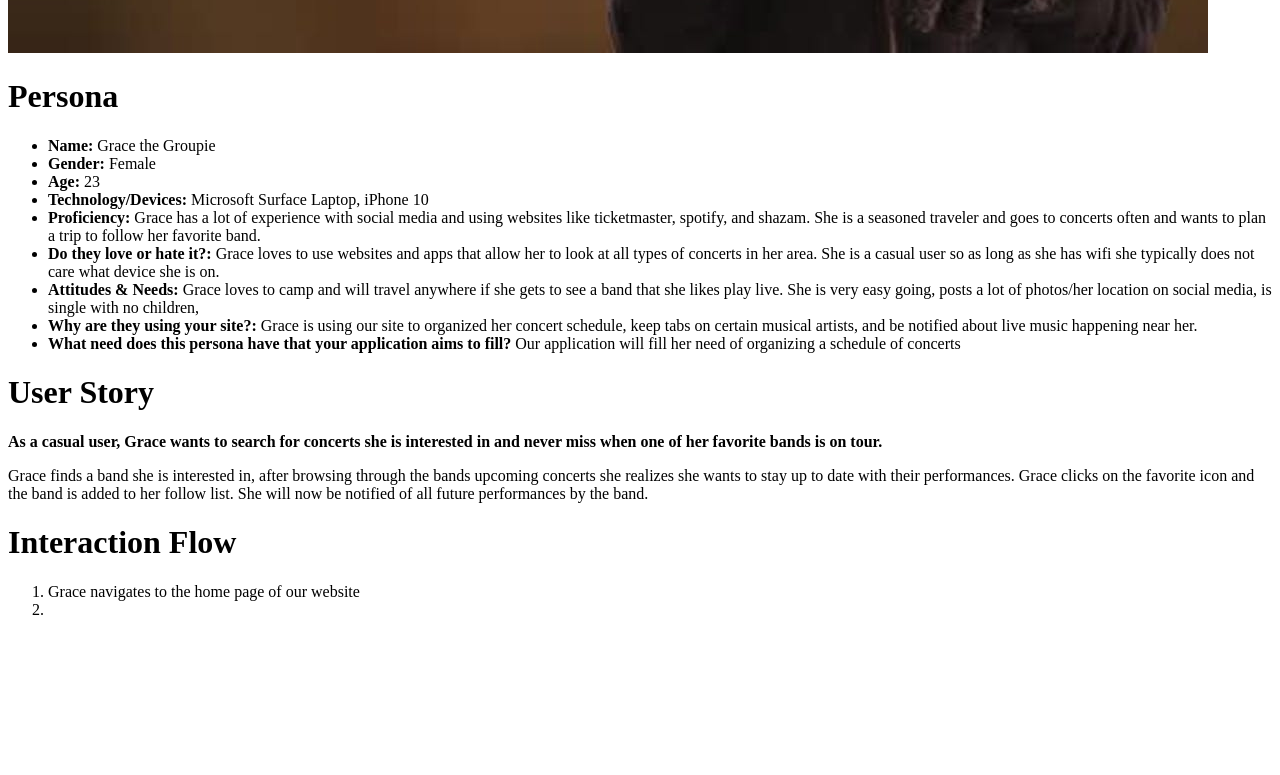
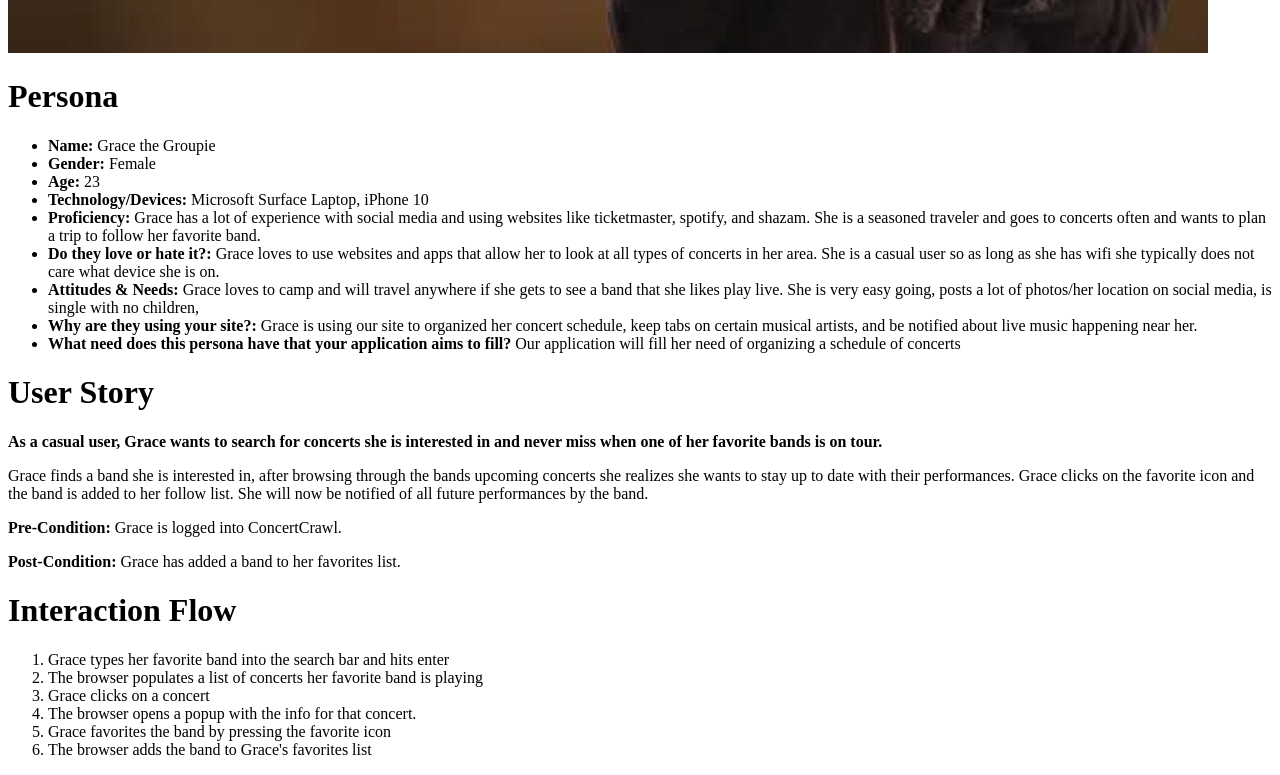
Before and after one commit to Concertcrawl/concert-crawl, a plain HTML site: page epic/grace.html in a window 1280 px wide. Shown: the part 827-1602 px from the top of the page. Before the commit the page ends 1462 px from the top, so only its background shows below. Drawn offline with Linux system fonts and the light colour scheme.

Commit message:
finished interaction flow

```diff
--- a/epic/grace.html
+++ b/epic/grace.html
@@ -47,13 +47,25 @@
     </p>
 </div>
 
+<!-- Pre/Post Condition -->
+<p>
+    <strong>Pre-Condition:</strong> Grace is logged into ConcertCrawl.
+</p>
+<p>
+    <strong>Post-Condition:</strong> Grace has added a band to her favorites list.
+</p>
+
 <!-- Interaction Flow -->
 <div class = "interaction-flow">
     <h1>Interaction Flow </h1>
     <div class = "list">
         <ol>
-            <li> Grace navigates to the home page of our website </li>
-            <li> </li>
+            <li>Grace types her favorite band into the search bar and hits enter</li>
+            <li> The browser populates a list of concerts her favorite band is playing </li>
+            <li> Grace clicks on a concert </li>
+            <li> The browser opens a popup with the info for that concert.</li>
+            <li> Grace favorites the band by pressing the favorite icon </li>
+            <li> The browser adds the band to Grace's favorites list</li>
         </ol>
     </div>
 
```
